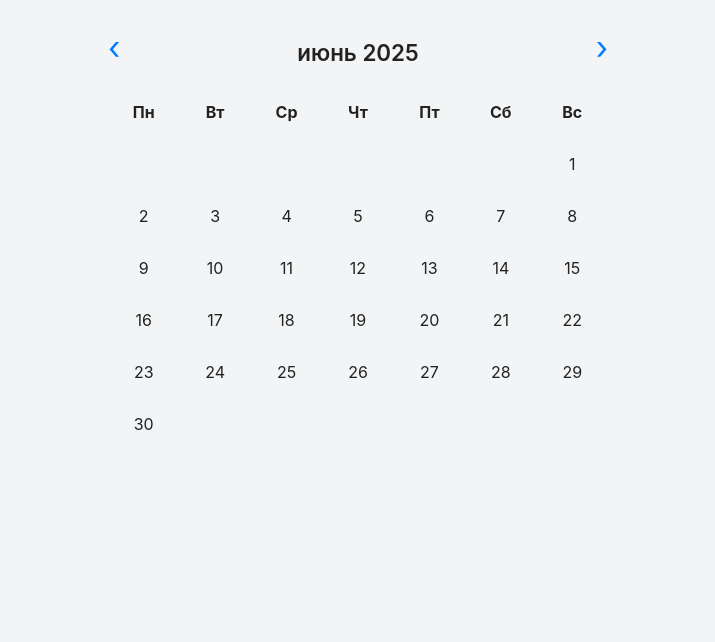
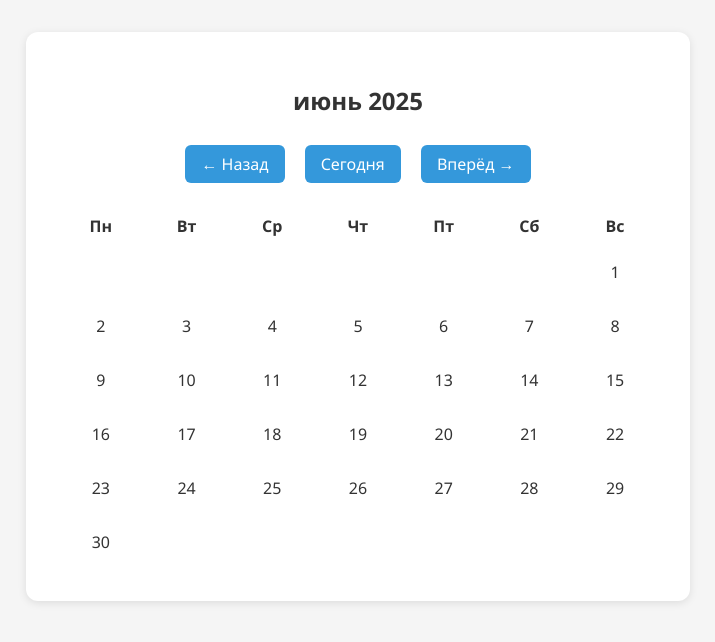
Before and after one commit to elviz1988/gastro-calendar, a Flask app: page /calendar in a window 1280 px wide. Shown: the top 642 px of the page, without its empty margins (282-997 px from the left). Run offline with Flask 3, Linux system fonts and the light colour scheme; data that the repository does not hold is empty.

Commit message:
Add files via upload

```diff
--- a/static/style.css
+++ b/static/style.css
@@ -1,85 +1,73 @@
-
 body {
+  font-family: 'Segoe UI', sans-serif;
+  background: #f5f5f5;
+  color: #333;
   margin: 0;
-  font-family: -apple-system, BlinkMacSystemFont, "Segoe UI", sans-serif;
-  background: #f2f4f6;
-  color: #222;
+  padding: 0;
 }
 .container {
-  padding: 20px;
-  max-width: 500px;
-  margin: auto;
+  max-width: 600px;
+  margin: 2rem auto;
+  background: white;
+  padding: 2rem;
+  border-radius: 12px;
+  box-shadow: 0 2px 8px rgba(0,0,0,0.1);
 }
-header h1, header h2 {
+h1, h2 {
   text-align: center;
-  margin-bottom: 10px;
-  font-weight: 600;
-  font-size: 1.4rem;
 }
-.holiday-list {
-  background: #fff8e1;
-  padding: 10px 15px;
-  border-radius: 12px;
-  font-size: 1rem;
+.date {
   text-align: center;
-  margin: 15px 0;
+  font-size: 1.5rem;
+  margin-bottom: 1rem;
+}
+.holidays {
+  list-style: none;
+  padding: 0;
+  text-align: center;
+}
+.holidays li {
+  background: #fff5cc;
+  padding: 0.5rem;
+  margin: 0.5rem 0;
+  border-radius: 6px;
 }
 .no-holiday {
   text-align: center;
-  font-size: 1rem;
-  color: #999;
+  font-style: italic;
+  color: #888;
 }
-.fab {
-  position: fixed;
-  right: 20px;
-  bottom: 20px;
-  background: #007bff;
+.calendar-button, .nav a {
+  display: inline-block;
+  margin: 0.5rem;
+  padding: 0.5rem 1rem;
+  background: #3498db;
   color: white;
-  border-radius: 50%;
-  padding: 14px 16px;
-  font-size: 22px;
   text-decoration: none;
-  box-shadow: 0 4px 10px rgba(0,0,0,0.1);
+  border-radius: 6px;
 }
-.today-btn {
-  position: fixed;
-  bottom: 20px;
-  left: 50%;
-  transform: translateX(-50%);
-  background: #28a745;
-  color: white;
-  border-radius: 12px;
-  padding: 10px 25px;
-  text-decoration: none;
-  font-weight: bold;
-}
-.calendar-header {
-  display: flex;
-  justify-content: space-between;
-  align-items: center;
-  margin-bottom: 10px;
-}
-.nav-btn {
-  font-size: 2rem;
-  text-decoration: none;
-  color: #007bff;
-}
-.calendar {
+table {
   width: 100%;
   border-collapse: collapse;
+  margin-top: 1rem;
 }
-.calendar th, .calendar td {
-  width: 14.2%;
-  height: 50px;
+th, td {
+  width: 14.28%;
   text-align: center;
+  padding: 0.5rem;
 }
-.calendar a {
+td.holiday {
+  background-color: #ffd4d4;
+  font-weight: bold;
+  color: red;
+  border-radius: 50%;
+}
+td a {
   text-decoration: none;
   color: inherit;
   display: block;
-  line-height: 50px;
+  padding: 0.5rem;
 }
-.has-holiday {
-  background: #ffd54f;
-  border-radius: 8px;
+.nav {
+  text-align: center;
 }
--- a/templates/calendar.html
+++ b/templates/calendar.html
@@ -2,19 +2,22 @@
 <html lang="ru">
 <head>
   <meta charset="UTF-8">
-  <title>Календарь</title>
+  <title>{{ month_name }} {{ year }}</title>
   <link rel="stylesheet" href="/static/style.css">
 </head>
 <body>
   <div class="container">
-    <header class="calendar-header">
-      <a href="/calendar?year={{ year }}&month={{ month - 1 }}" class="nav-btn">‹</a>
     <h2>{{ month_name }} {{ year }}</h2>
-      <a href="/calendar?year={{ year }}&month={{ month + 1 }}" class="nav-btn">›</a>
-    </header>
-    <table class="calendar">
+    <div class="nav">
+      <a href="/calendar?year={{ year }}&month={{ month - 1 }}">&#8592; Назад</a>
+      <a href="/">Сегодня</a>
+      <a href="/calendar?year={{ year }}&month={{ month + 1 }}">Вперёд &#8594;</a>
+    </div>
+    <table>
       <thead>
-        <tr><th>Пн</th><th>Вт</th><th>Ср</th><th>Чт</th><th>Пт</th><th>Сб</th><th>Вс</th></tr>
+        <tr>
+          <th>Пн</th><th>Вт</th><th>Ср</th><th>Чт</th><th>Пт</th><th>Сб</th><th>Вс</th>
+        </tr>
       </thead>
       <tbody>
         {% for week in month_calendar %}
@@ -23,9 +26,9 @@
               {% if day == 0 %}
                 <td></td>
               {% elif day in marked_days %}
-              <td class="has-holiday"><a href="/date/{{ year }}-{{ "%02d"|format(month) }}-{{ "%02d"|format(day) }}">{{ day }}</a></td>
+                <td class="holiday"><a href="/date/{{ year }}-{{ '%02d' % month }}-{{ '%02d' % day }}">{{ day }}</a></td>
               {% else %}
-              <td><a href="/date/{{ year }}-{{ "%02d"|format(month) }}-{{ "%02d"|format(day) }}">{{ day }}</a></td>
+                <td><a href="/date/{{ year }}-{{ '%02d' % month }}-{{ '%02d' % day }}">{{ day }}</a></td>
               {% endif %}
             {% endfor %}
           </tr>
```
Also changed, not shown: templates/index.html (+13 -15 lines), app.py (line endings or trailing spaces), holidays.db. Lines whose indentation alone changed are shown as unchanged.
